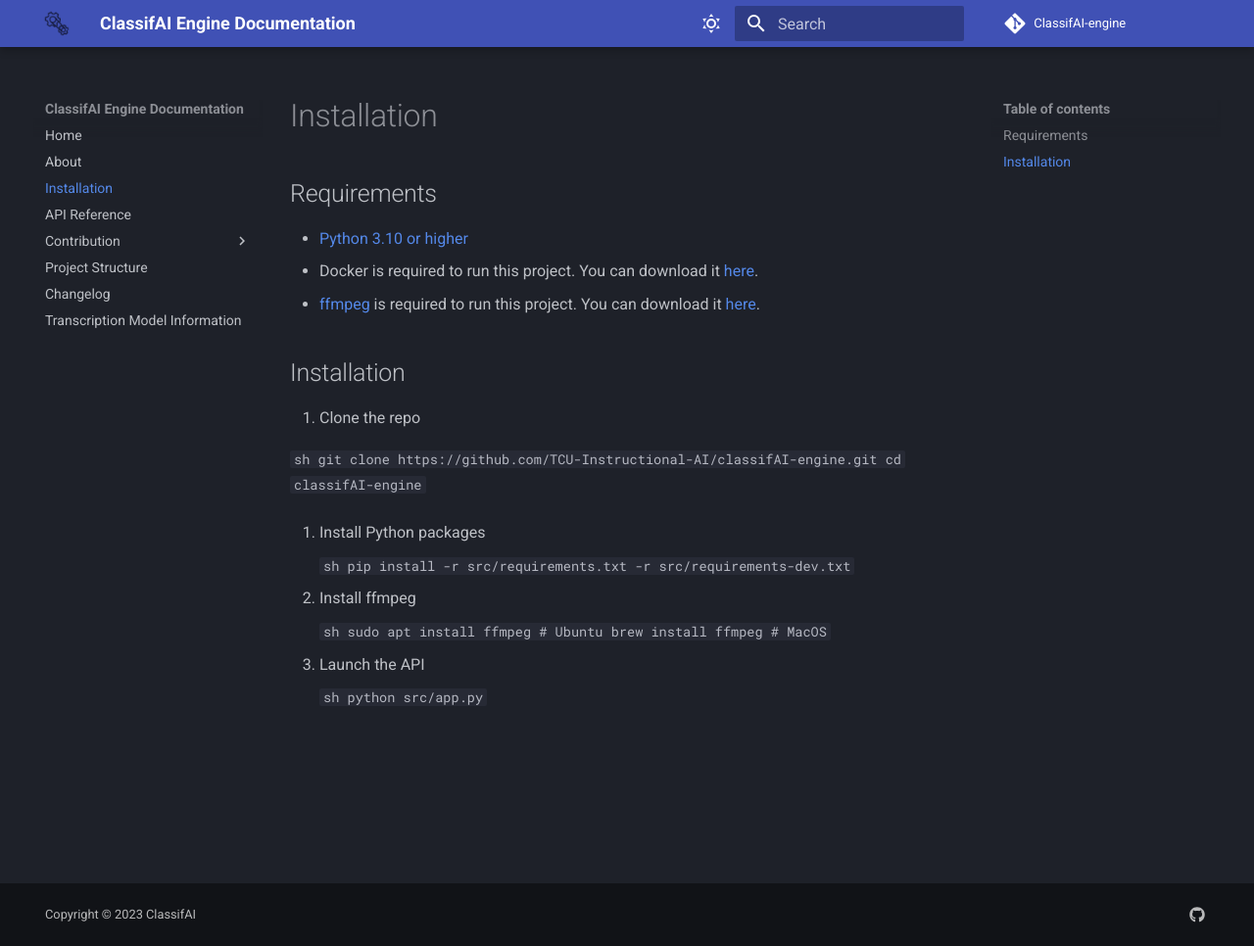
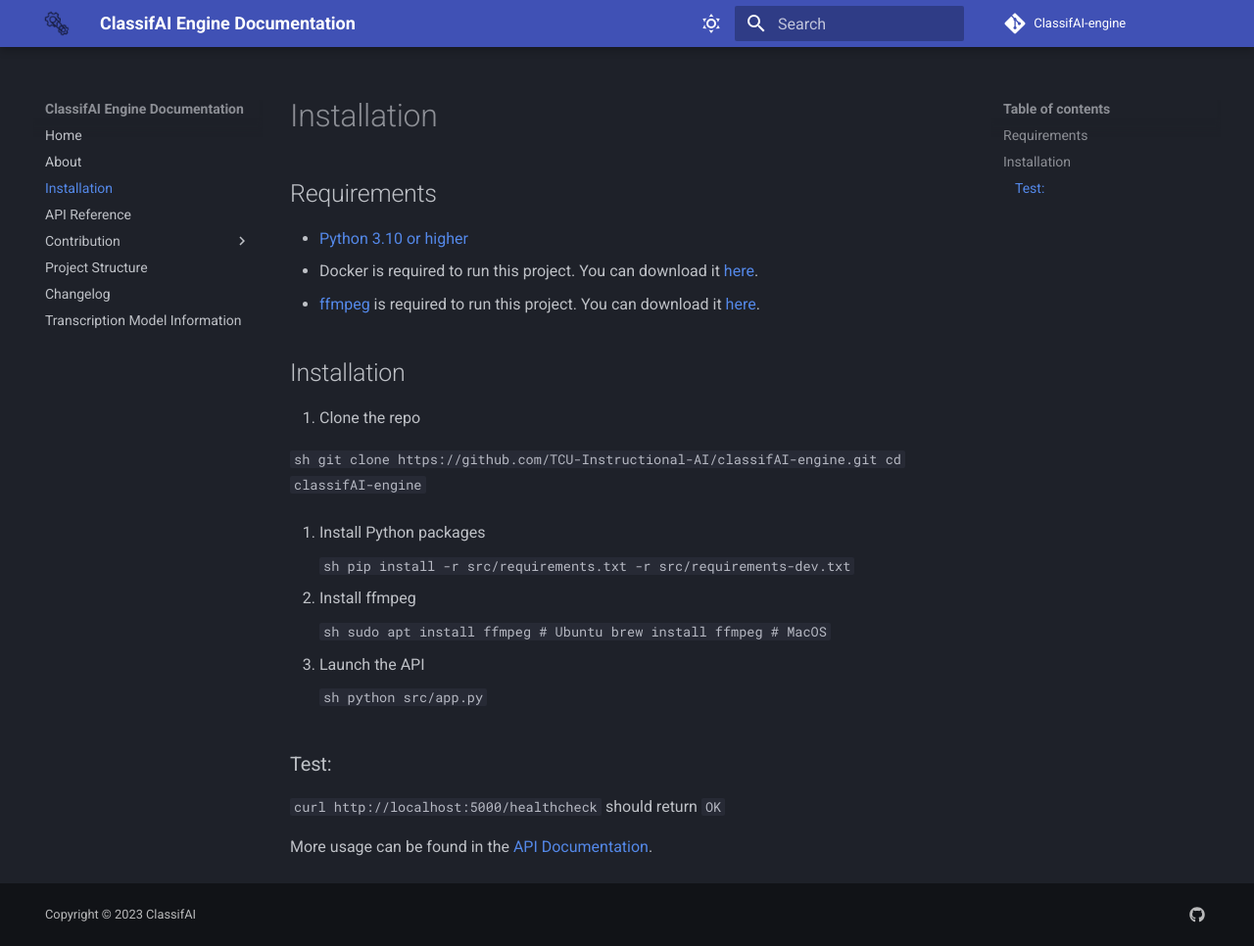
Before and after one commit to TCU-ClassifAI/classifAI-engine, an MkDocs documentation site: the page built from docs/installation.md, in a window 1280 px wide and 966 px high. Shown: the whole window at 98% size. Built offline with MkDocs 1.6.1 and Material for MkDocs 9.7.7, drawn with Linux system fonts in a browser that asks for light colours; comment, search, counter and statistics services are not loaded.

Commit message:
Remove index app route. Include healthcheck route

````diff
--- a/docs/installation.md
+++ b/docs/installation.md
@@ -34,3 +34,10 @@
     ```sh
      python src/app.py
      ```
+
+
+### Test:
+`curl http://localhost:5000/healthcheck` should return `OK`
+
+
+More usage can be found in the [API Documentation](api.md).
````
Also changed, not shown: README.md (+1 -1 lines), 1 other file.
